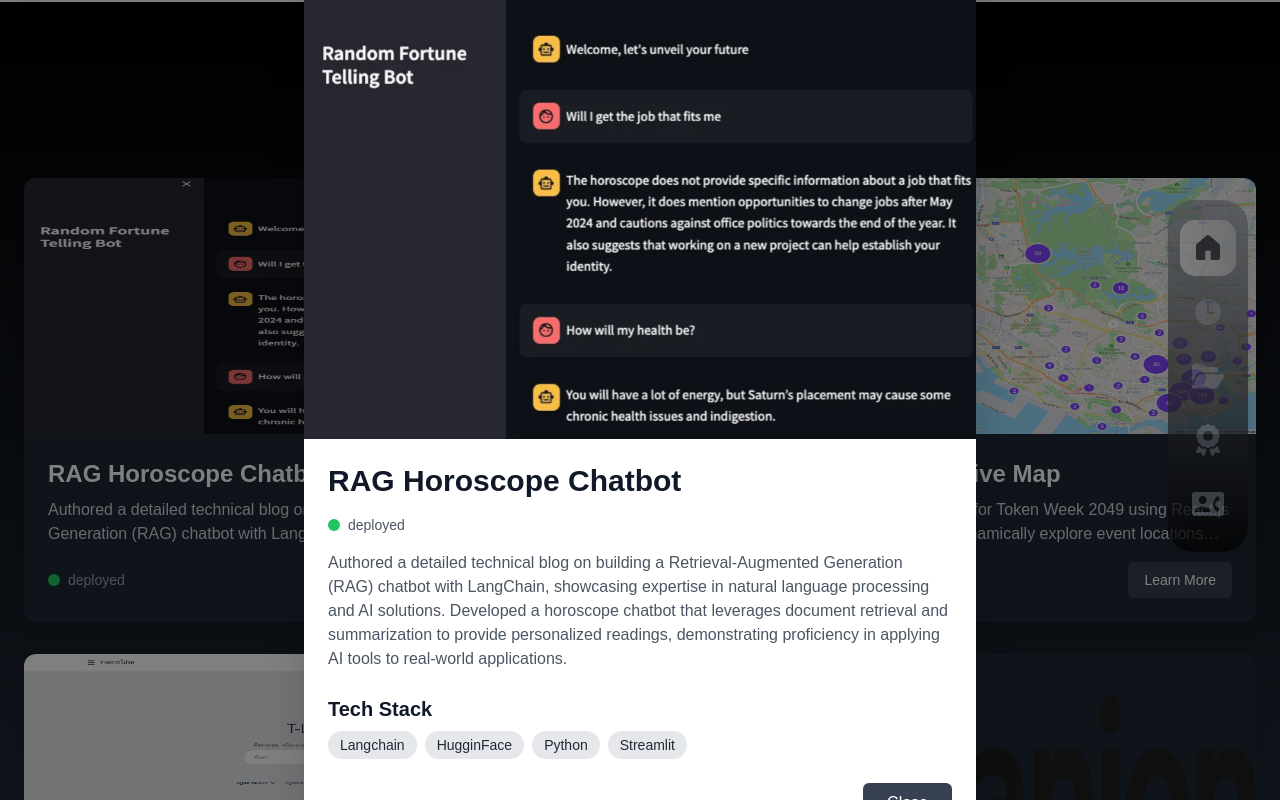
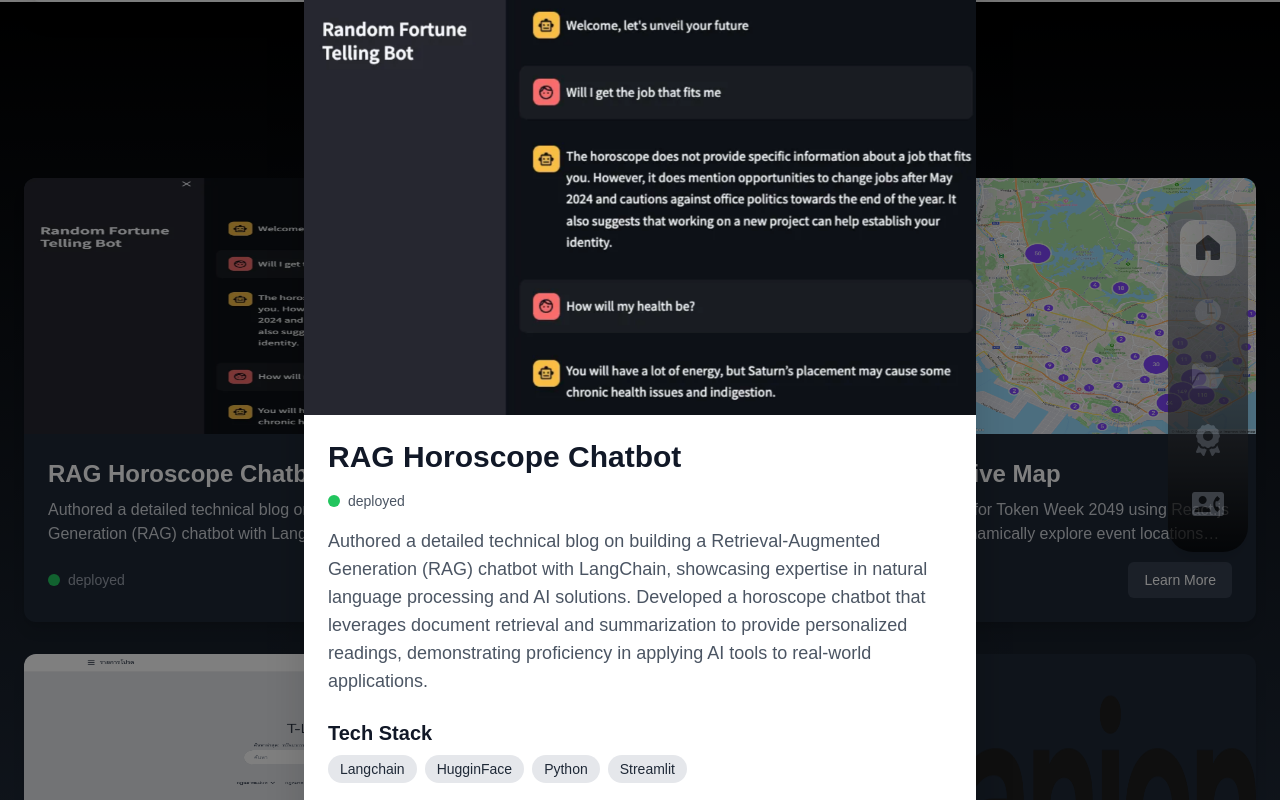
Before and after one commit to kakoKong/new-portfolio, a React (Create React App) app: page / in a window 1280 px wide. Both pictures are taken after a click on the element 324 px from the left and 3155 px from the top of the page. Shown: the part 2755-3555 px from the top of the page. Built offline with nearby package versions, Linux system fonts and the light colour scheme.

Commit message:
feat: resize

```diff
--- a/src/components/ProjectCard.tsx
+++ b/src/components/ProjectCard.tsx
@@ -115,7 +115,7 @@
                     {project.status}
                   </span>
                 </div>
-                <p className="text-gray-600 dark:text-gray-300 mb-6">{project.description}</p>
+                <p className="text-gray-600 dark:text-gray-300 mb-6 text-sm md:text-lg">{project.description}</p>
                 {project.techStack && project.techStack.length > 0 && (
                   <div className="mb-6">
                     <h3 className="text-xl font-semibold mb-2 text-gray-900 dark:text-white">
```
